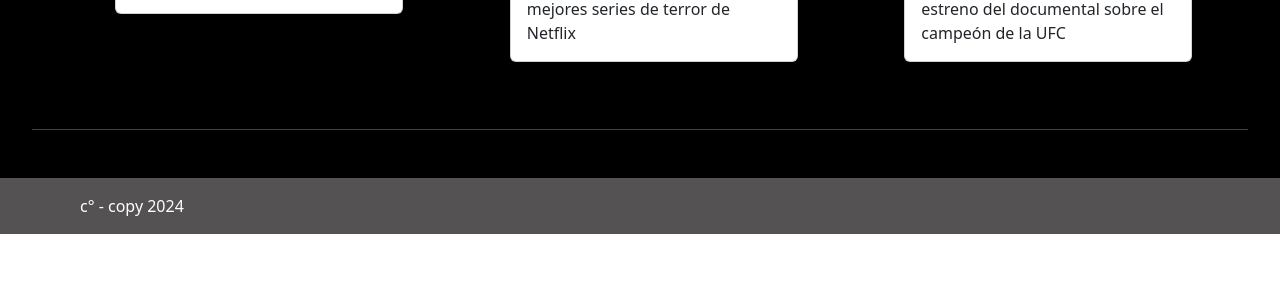
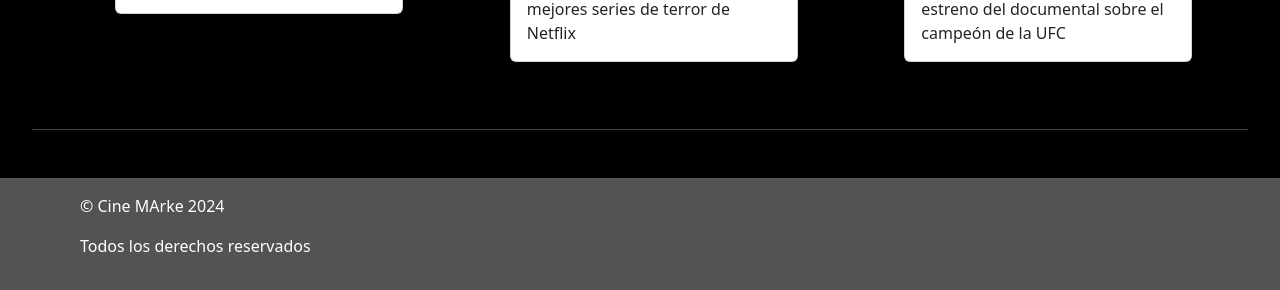
Before and after one commit to Arenas2004/CINAWAWA, a plain HTML site: page index.html in a window 1280 px wide. Shown: the part 4057-4347 px from the top of the page. Before the commit the page ends 4291 px from the top, so only its background shows below. Drawn offline with nearby package versions, Linux system fonts and the light colour scheme.

Commit message:
Update index.html version 0.0.2w2
-Cambio de texto a pie de pagina

```diff
--- a/index.html
+++ b/index.html
@@ -361,7 +361,8 @@
         </section>
     </main>
     <footer>
-        c° - copy 2024
+        <p>© Cine MArke 2024</p>
+        <p>Todos los derechos reservados</p>
     </footer>
 </body>
 </html>
```
